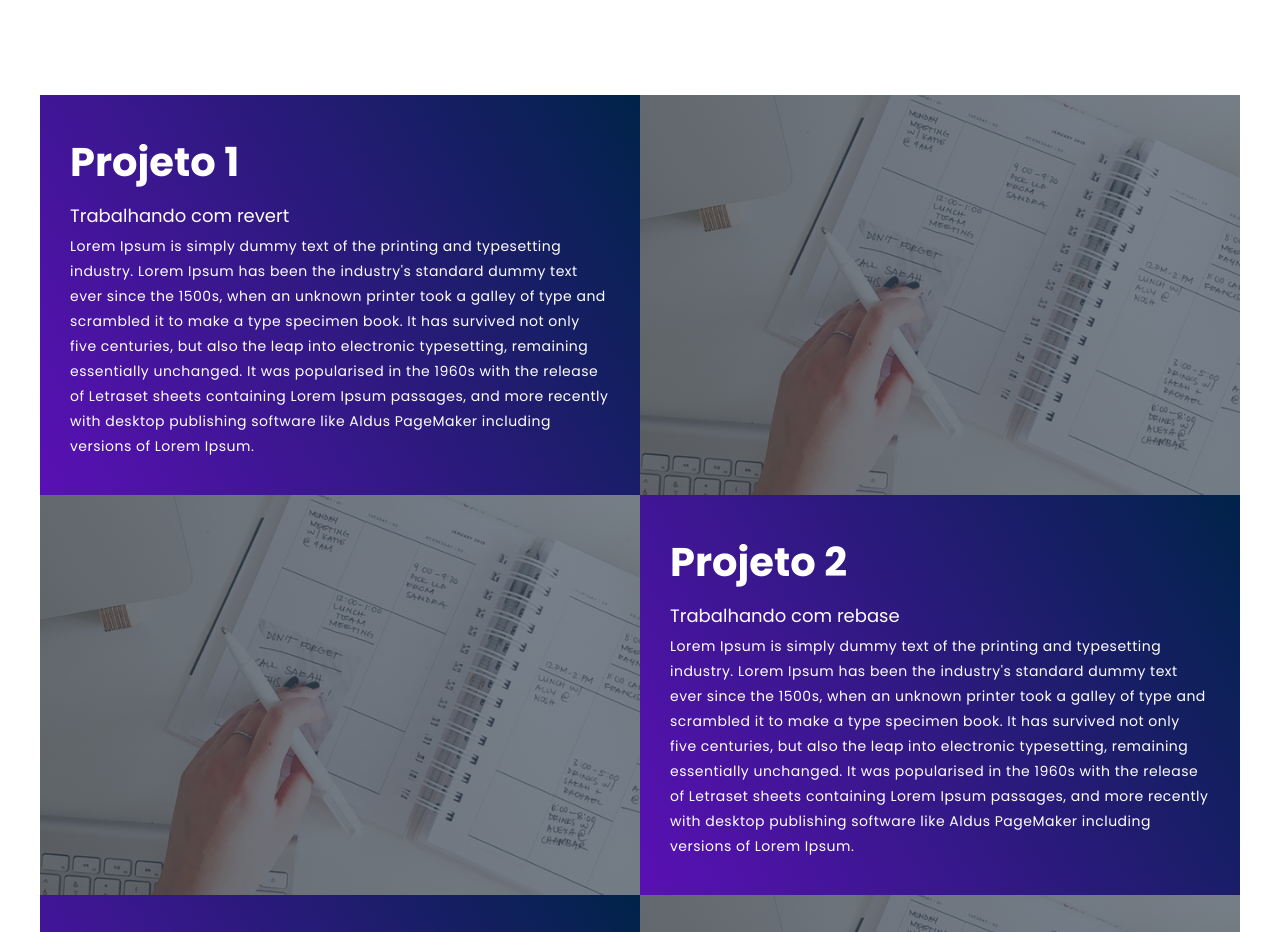
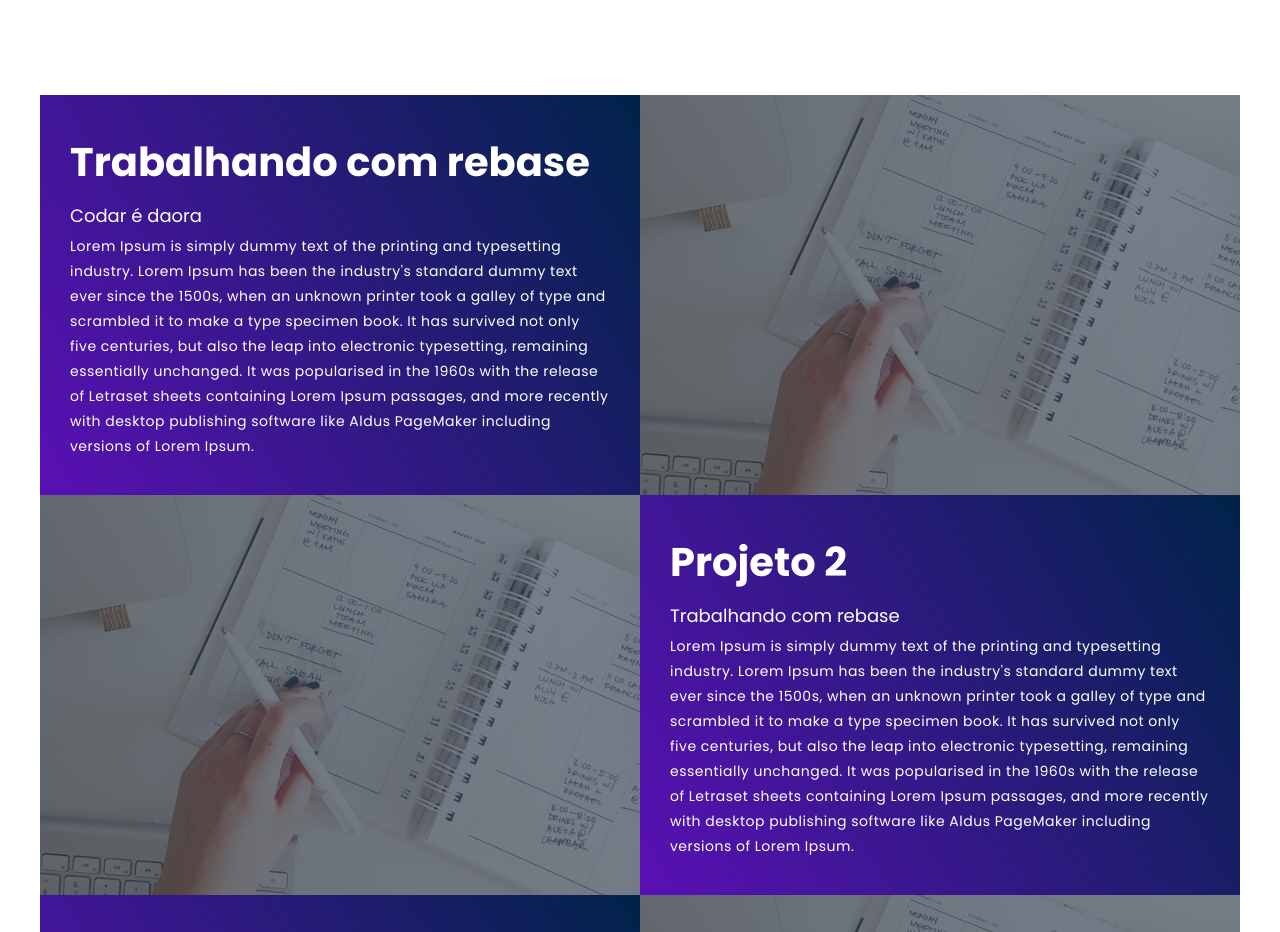
Before and after one commit to Edu315/projeto-eduardo, a plain HTML site: page index.html in a window 1280 px wide. Shown: the part 1080-2012 px from the top of the page. Drawn offline with Linux system fonts and the light colour scheme.

Commit message:
Revert "update index.html"
This reverts commit 09fb7f1b8b0db37b1b3e33336a6973b9e68c4494.

```diff
--- a/index.html
+++ b/index.html
@@ -29,8 +29,8 @@
             <div class="all-projects">
                 <div class="project-item">
                     <div class="project-info">
-                        <h1>Projeto 1</h1>
-                        <h2>Trabalhando com revert</h2>
+                        <h1>Trabalhando com rebase</h1>
+                        <h2>Codar é daora</h2>
                         <p>Lorem Ipsum is simply dummy text of the printing and typesetting industry. Lorem Ipsum has
                             been the industry's standard dummy text ever since the 1500s, when an unknown printer took a
                             galley of type and scrambled it to make a type specimen book. It has survived not only five
```
